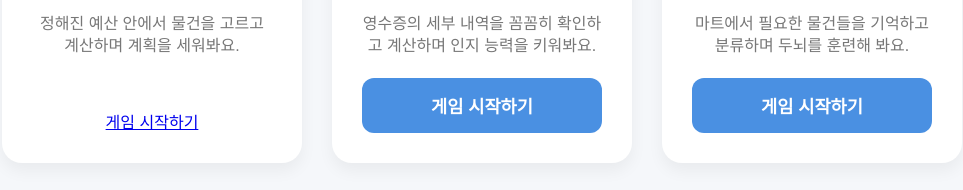
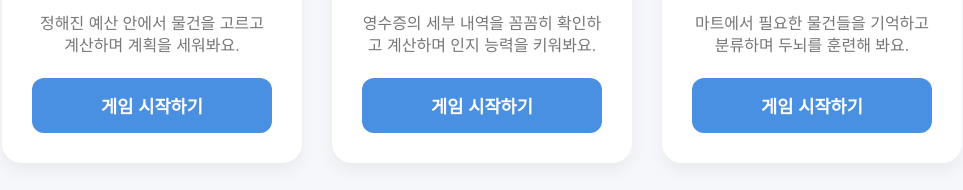
Before and after one commit to yrwqq84939-lgtm/link-it, a plain HTML site: page index.html in a window 1280 px wide. Shown: the part 348-538 px from the top of the page, without its empty margins (158-1121 px from the left). Drawn offline with Linux system fonts and the light colour scheme.

Commit message:
LINK IT.html

```diff
--- a/index.html
+++ b/index.html
@@ -128,7 +128,8 @@
                 <h2>스마트지갑 게임</h2>
                 <p>정해진 예산 안에서 물건을 고르고 계산하며 계획을 세워봐요.</p>
             </div>
-            <a href="https://remix-studio-6122.ai.studio">게임 시작하기</a>
+            <!-- 수정된 부분: target="_blank" 및 class="btn" 추가 -->
+            <a href="https://remix-studio-6122.ai.studio" target="_blank" class="btn">게임 시작하기</a>
         </div>
 
         <div class="card">
```
